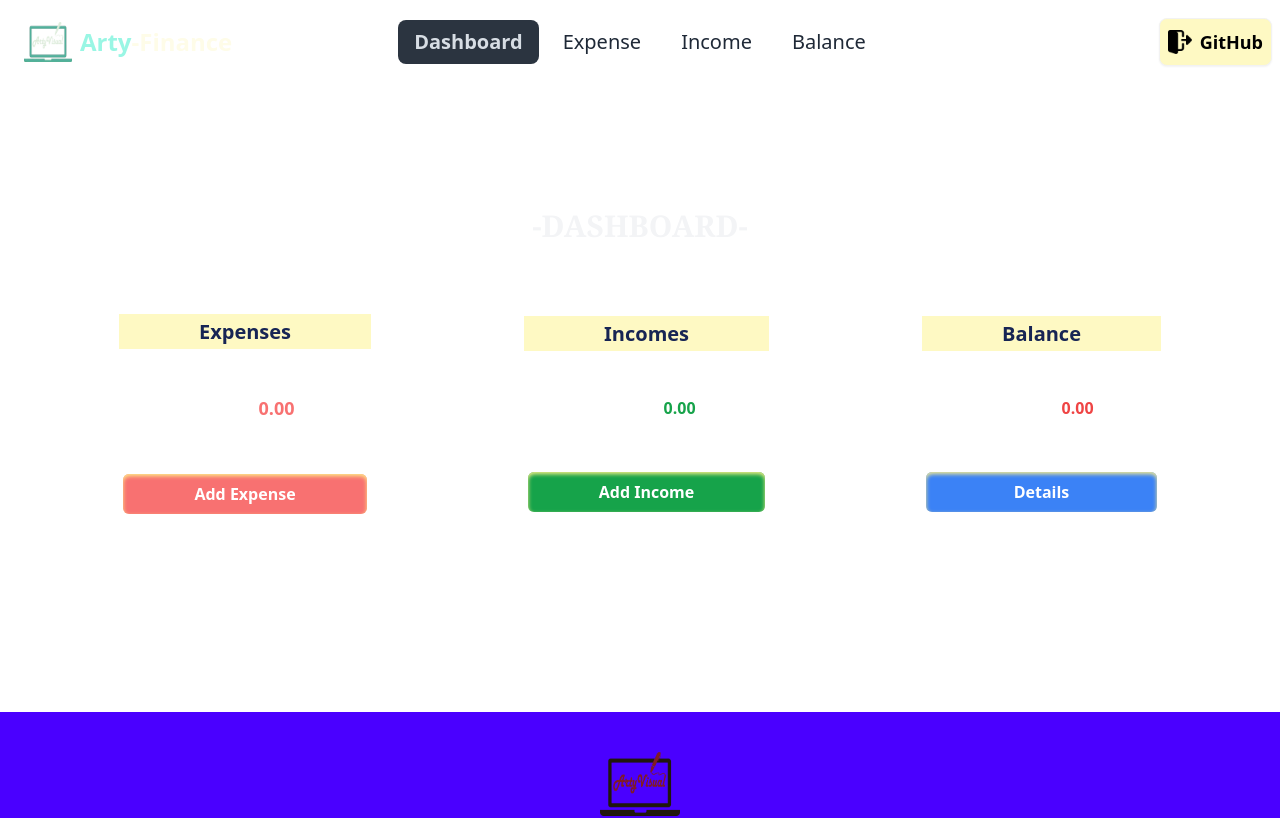
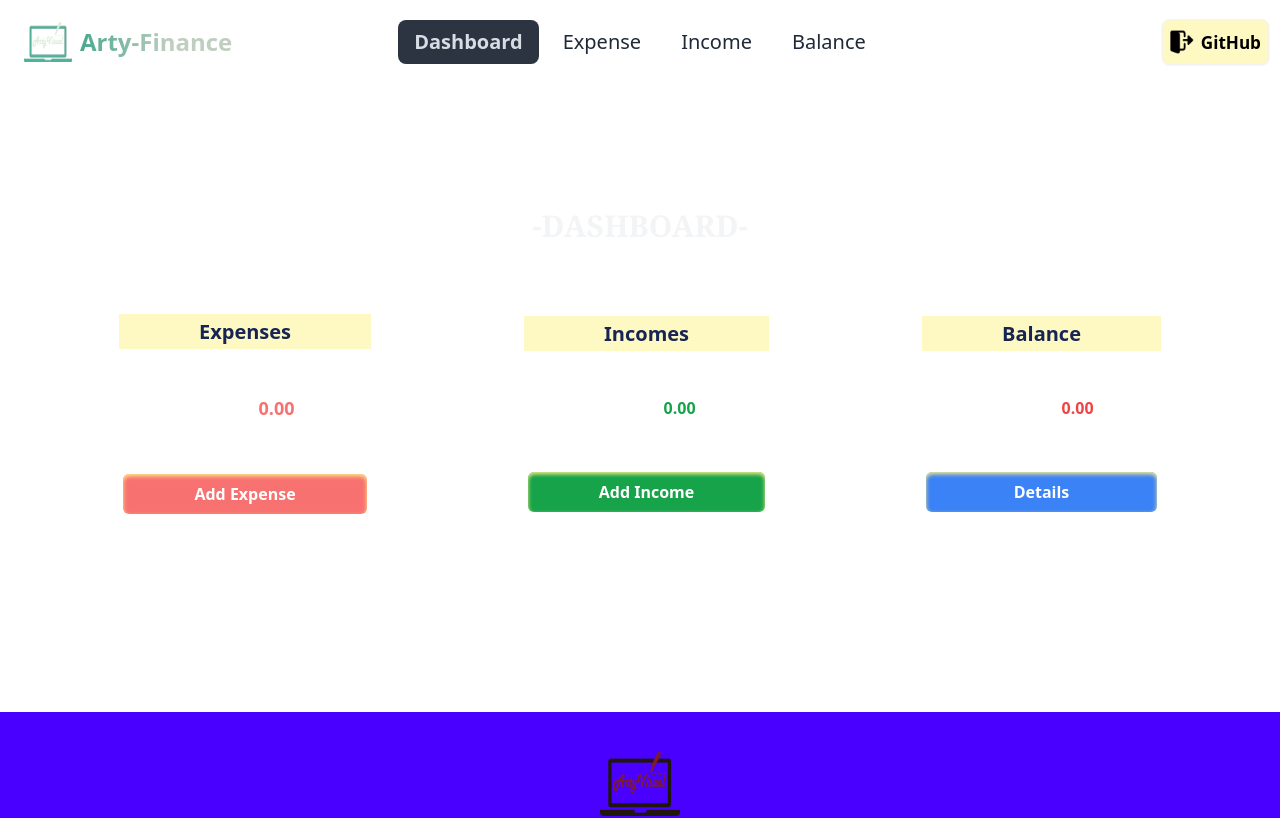
Before and after one commit to ArtyVisual/Arty-Finance, a React (Vite) app: page /#/ in a window 1280 px wide. Shown: the top 818 px of the page. Built offline with nearby package versions, Linux system fonts and the light colour scheme.

Commit message:
initial commit

```diff
--- a/src/components/Navbar.jsx
+++ b/src/components/Navbar.jsx
@@ -25,9 +25,9 @@ const Navbar = () => {
         </div>
         <a className="flex justify-center items-center px-0 text-xl">
           <img className='md:w-12 md:h-10 w-8 h-6 mr-2 md:ml-4  ' src={logo} alt="" />
-          <div className='flex justify-center items-center'>
-          <span className='text-teal-200 font-bold md:text-2xl text-md'>Arty</span>
-          <span className='text-yellow-50 font-semibold md:text-2xl text-sm'>-Finance</span>
+          <div className='flex justify-center items-center justify-items-center w-full'>
+          <span className='text-teal-200 font-bold md:text-2xl text-base gradient-text'>Arty-Finance</span>
+
           </div>
         </a>
       </div>
@@ -39,12 +39,19 @@ const Navbar = () => {
           <li><NavLink to="/balance" activeClassName="active" >Balance</NavLink></li>
         </ul>
       </div>
-      <div className="navbar-end ">
+      <div className="hidden md:flex navbar-end  ">
         <Link to="https://github.com/ArtyVisual/">
           <div className='flex hover:text-white btn  px-2 py-1 bg-yellow-100 text-black font-sans'>
             <img src={logout} className='w-6 h-6 ' alt="" />
             <span className=" hidden text-lg md:flex ">GitHub</span>
           </div>
+        </Link>
+      </div>
+      <div className='  navbar-end  md:hidden flex justify-end items-center'  >
+        <Link>
+           <div className='flex hover:text-white rounded-xl  px-2 py-2 bg-yellow-100 text-black font-sans'>
+            <img src={logout} className='w-4 h-4 ' alt="" />
+            </div>
         </Link>
       </div>
 
--- a/src/index.css
+++ b/src/index.css
@@ -1,3 +1,9 @@
 @tailwind base;
 @tailwind components;
 @tailwind utilities;
+
+.gradient-text {
+    background: linear-gradient(90deg, #4aa88e 0%, #c0cec0 60%);
+    -webkit-background-clip: text;
+    -webkit-text-fill-color: transparent;
+  }
```
Also changed, not shown: 2 other files (tests, documents, lock files or other folders).
